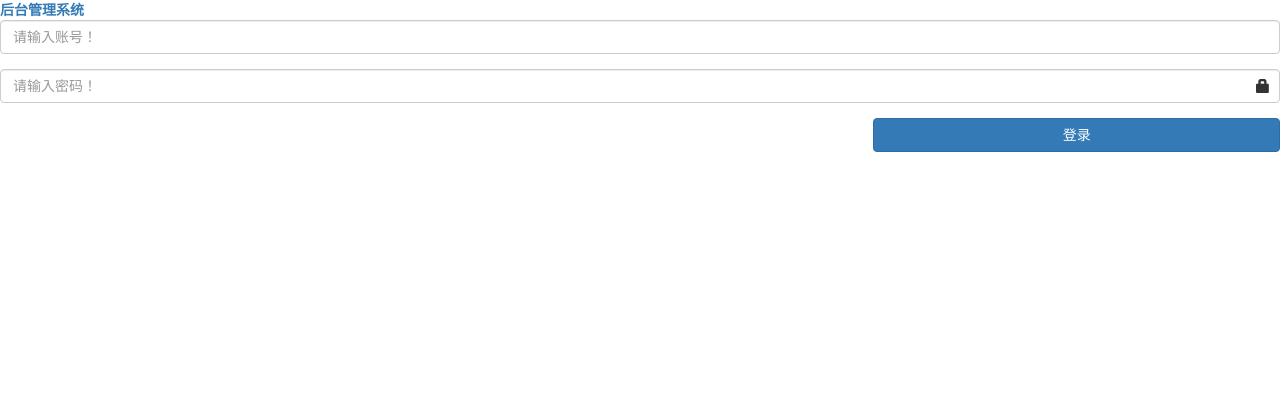
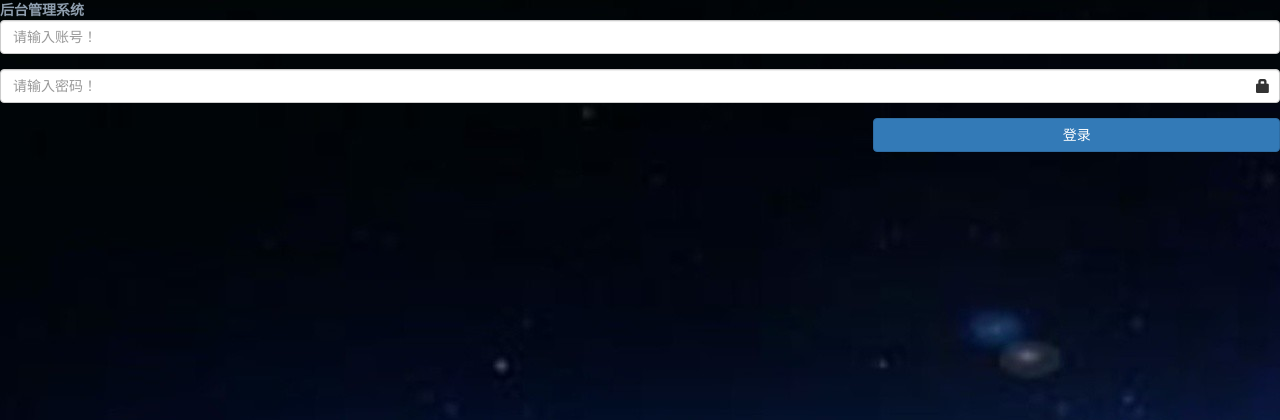
Before and after one commit to lifanfeng-ok/Python_Flask_Project, a Flask app: page /admini/login/ in a window 1280 px wide. Shown: the top 420 px of the page. Run offline with Flask 2, Linux system fonts and the light colour scheme; some libraries are stand-ins or nearby versions.

Commit message:
update1111

```diff
--- a/app/templates/admini/login.html
+++ b/app/templates/admini/login.html
@@ -12,10 +12,10 @@
     <link rel="stylesheet" href="{{ url_for('static',filename='admin/dist/css/AdminLTE.min.css') }}">
     <link rel="stylesheet" href="{{ url_for('static',filename='admin/plugins/iCheck/square/blue.css') }}">
 </head>
-<body class="hold-transition login-page" >
+<body class="hold-transition login-page" style="background-image: url(../../static/bg2.jpg)">
 <div class="login-box">
     <div class="login-logo">
-        <a href=""><b>后台管理系统</b></a>
+        <a href="" style="color: #8e9eae"><b>后台管理系统</b></a>
     </div>
     <div class="login-box-body">
         {% for msg in get_flashed_messages(category_filter=["err"]) %}
```
